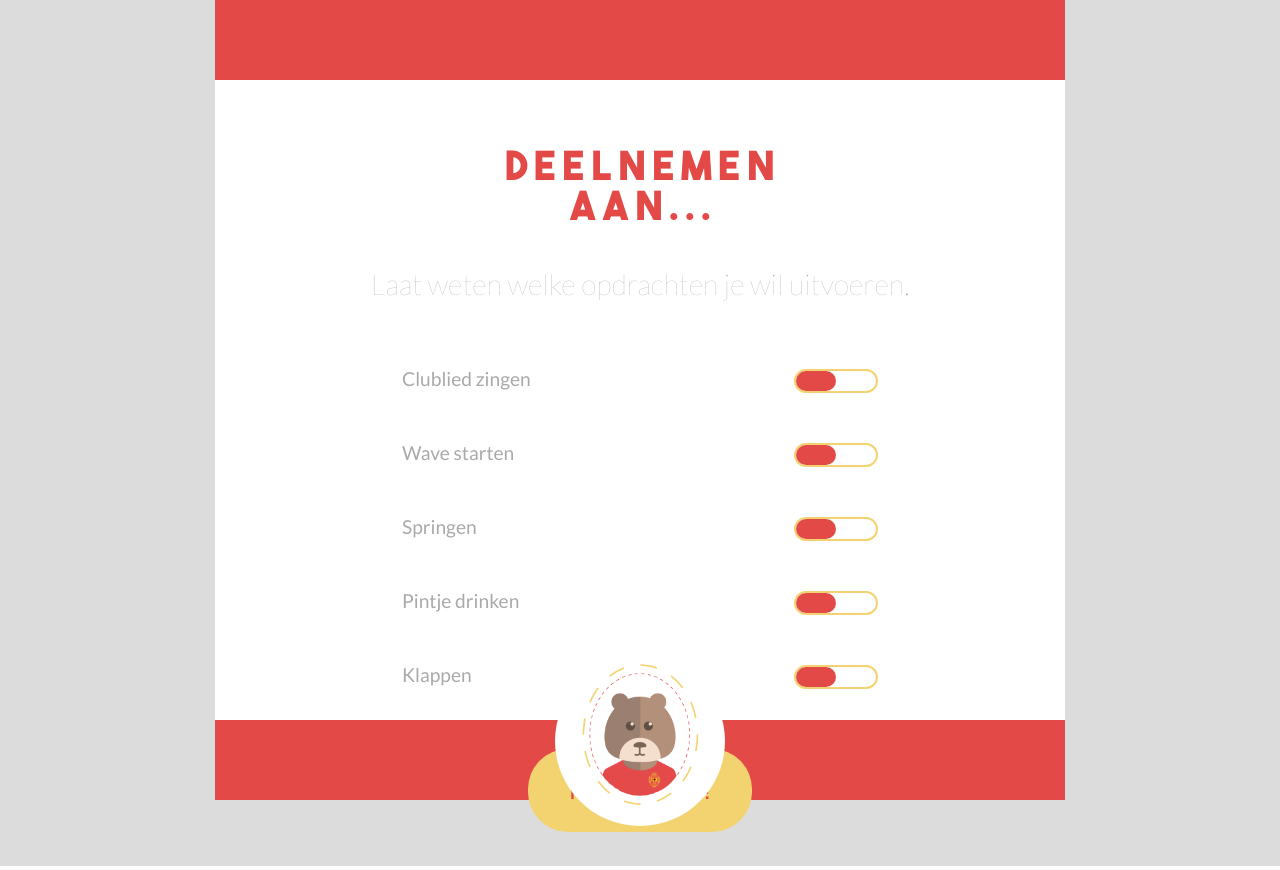
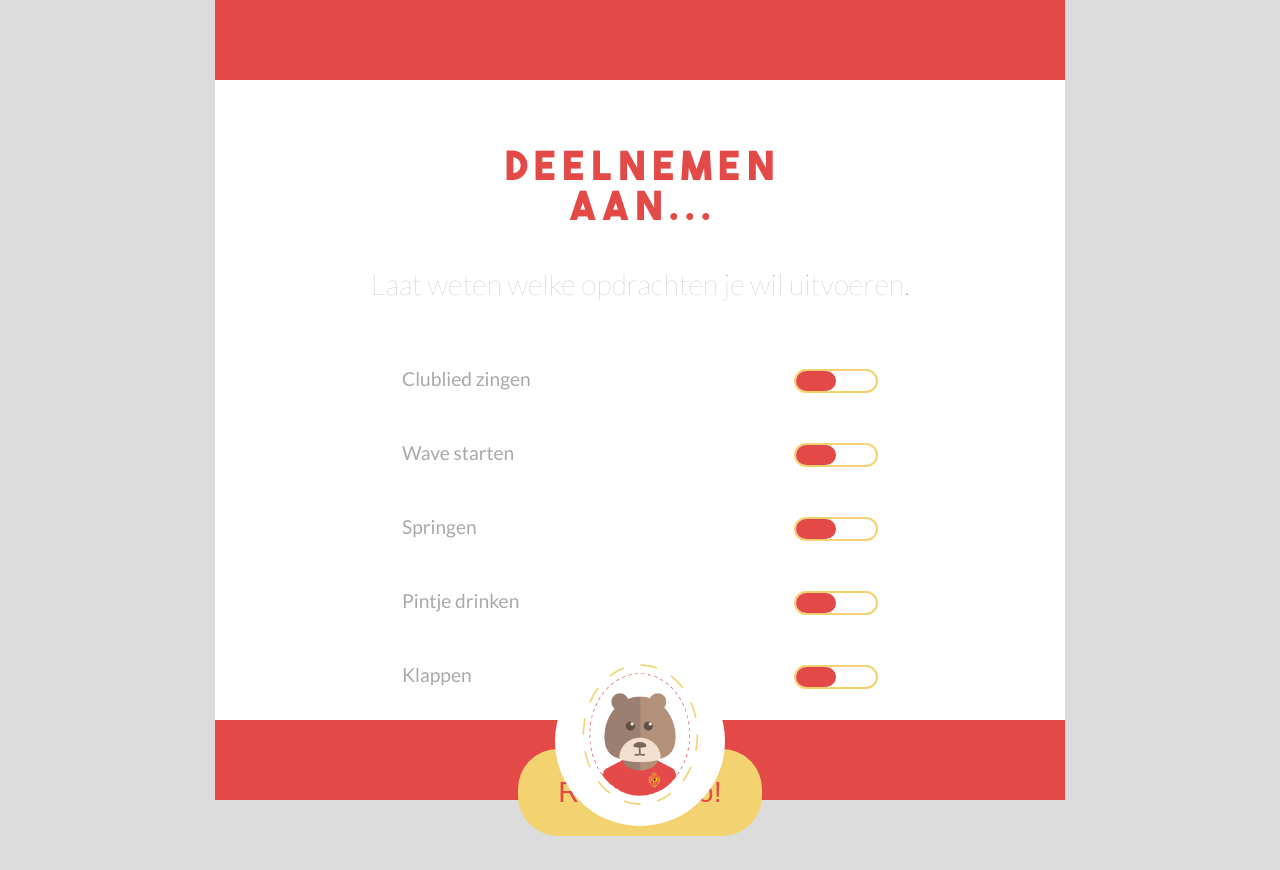
Before and after one commit to r0615219/superfan, a PHP site: page /voorkeuren.php in a window 1280 px wide. Run offline with PHP 8.4, Linux system fonts and the light colour scheme.

Commit message:
Debugged CSS

```diff
--- a/css/style.css
+++ b/css/style.css
@@ -203,24 +203,16 @@ body{
 
     #btn-ja, #btn-nee {
 
-<<<<<<< HEAD
-        font-size: 1.8em;
-=======
         font-size: 1.5em;
->>>>>>> helena
+
         padding-left: 8%;
         padding-right: 8%;
         padding-top: 6%;
         padding-bottom: 6%;
-<<<<<<< HEAD
-=======
-    }
->>>>>>> helena
-
     }
 
 
-}
+    }
 
 
 /* - - -  Modal pop-up keuze supportersvak - - - */
```
